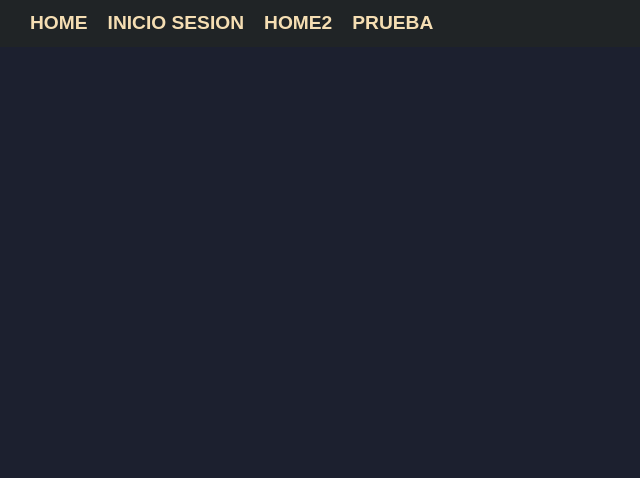
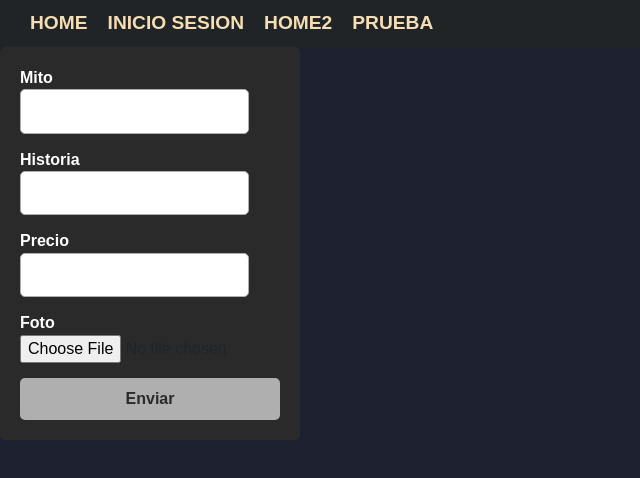
Before and after one commit to GustavoNeiraGonzalez/mitosDjango, a React (Create React App) app in the folder client/: page /IngresarMitos in a window 1280 px wide. Shown: the top 478 px of the page, without its empty margins (0-640 px from the left). Built offline with nearby package versions, Linux system fonts and the light colour scheme.

Commit message:
agregado formulario y css del mismo hecho por ia

```diff
--- a/client/src/App.js
+++ b/client/src/App.js
@@ -13,7 +13,7 @@ export default function App() {
   const token = localStorage.getItem("token");
   const tokenHeader = { Authorization: token };
   const [data, setData] = useState([])
-  console.log(token)
+  console.log(tokenHeader)
   useEffect(() =>{
     axios.get('http://127.0.0.1:8000/api/mitos/',{headers:tokenHeader})
     .then(allData =>setData(allData.data))
@@ -21,9 +21,8 @@ export default function App() {
       console.log(error)
       console.log(error.response.data)
       if(error.response.data.detail==="Given token not valid for any token type"){
-        localStorage.removeItem('token');
       }  })
-  },[tokenHeader])
+  },[])
 
   return (
     <Container className={style.minH}>
--- a/client/src/header/Header.jsx
+++ b/client/src/header/Header.jsx
@@ -7,7 +7,7 @@ export default function prueba() {
     <div className={style.navbar}>
       <Link to='/' className={style.navbarlink}>Home</Link>
       <Link to='/Login' className={style.navbarlink}>Inicio sesion</Link>
-      <Link to='/' className={style.navbarlink}>Home2</Link>
+      <Link to='/IngresarMitos' className={style.navbarlink}>Home2</Link>
       <Link to='/prueba' className={style.navbarlink}>Prueba</Link>
     </div>
   )
--- a/client/src/index.js
+++ b/client/src/index.js
@@ -9,6 +9,7 @@ import Prueba from './pages/prueba/prueba'
 import Compra from './pages/Compra/Compra'
 import Login from './pages/login/Login'
 import style from './index.css'
+import IngresarMitos from './pages/IngresarMitos/IngresarMitos'
 const root = ReactDOM.createRoot(document.getElementById('root'));
 root.render(
   <BrowserRouter>
@@ -17,6 +18,7 @@ root.render(
         <Route path="/" element={<App/>} />
         <Route exact path="/Compra/:mitoId" element={<Compra/>}></Route>
         <Route path="/login" element={<Login/>}/>
+        <Route path="/IngresarMitos" element={<IngresarMitos/>}/>
         <Route path="/Prueba" element={<Prueba/>}/>
     </Routes>
   </BrowserRouter>
--- a/client/src/pages/Compra/Compra.jsx
+++ b/client/src/pages/Compra/Compra.jsx
@@ -19,7 +19,7 @@ export default function Compra() {
       .catch(err =>{
         console.log(err.response.data)
       })
-    }, [tokenHeader])
+    }, [])
 
 
   return (
--- /dev/null
+++ b/client/src/pages/IngresarMitos/IngresarMitos.jsx
@@ -0,0 +1,42 @@
+import React from 'react'
+import style from './IngresarMitos.module.css'
+export default function IngresarMitos() {
+
+
+
+  return (
+    <form className={style.form} >
+        <div className={style.formgroup}>
+        <label htmlFor="mito" className={style.formgrouplabel}>Mito</label>
+        <input
+            type="text"
+            name="mito"
+            className={style.formgroupinput}
+        />
+        </div>
+        <div className={style.formgroup}>
+        <label htmlFor="historia" className={style.formgrouplabel}>Historia</label>
+        <input
+            type="text"
+            name="historia"
+            className={style.formgroupinput}
+        />
+        </div>
+        <div className={style.formgroup}>
+        <label htmlFor="precio" className={style.formgrouplabel}>Precio</label>
+        <input type="text"
+            name="precio"
+            className={style.formgroupinput}
+            />
+        </div>
+        <div className={style.formgroup}>
+            <label htmlFor="foto" className={style.formgrouplabel}>Foto</label>
+            <input
+            type="file"
+            name="foto"
+            />
+        </div>
+        <button type="submit" className={style.button}>Enviar</button>
+    </form>
+  )
+}
--- /dev/null
+++ b/client/src/pages/IngresarMitos/IngresarMitos.module.css
@@ -0,0 +1,36 @@
+
+.form {
+width: 300px;
+background-color: #2A2A2A;
+padding: 20px;
+display: flex;
+flex-direction: column;
+border-radius: 5px;
+}
+
+.formgroup {
+margin-bottom: 15px;
+}
+
+.formgrouplabel {
+color: #FFFFFF;
+font-weight: bold;
+font-size: 16px;
+}
+
+.formgroupinput {
+background-color: #FFFFFF;
+padding: 10px;
+border: 1px solid #AFAFAF;
+border-radius: 5px;
+color: #2A2A2A;
+}
+
+.button {
+background-color: #AFAFAF;
+color: #2A2A2A;
+font-weight: bold;
+padding: 10px;
+border-radius: 5px;
+border: none;
+}
```
